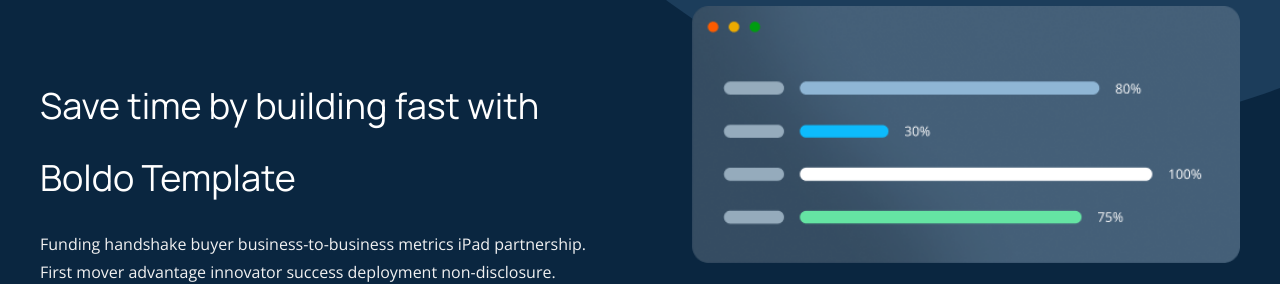
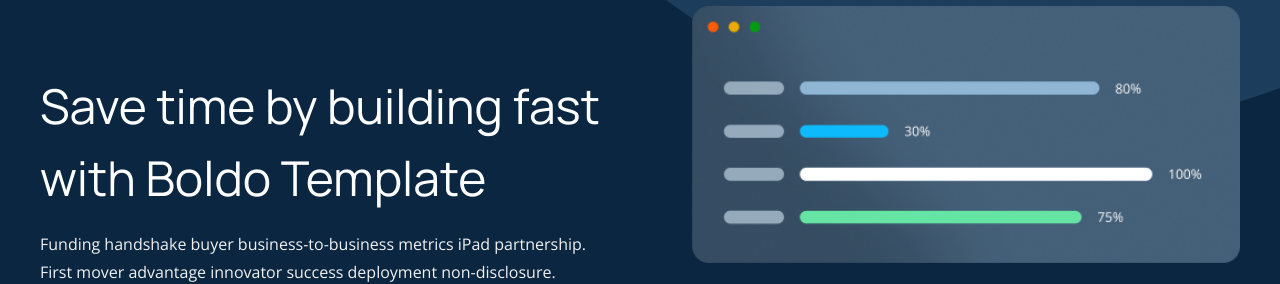
Before and after one commit to AyanUpadhaya/BoldoLandingPage, a React (Vite) app: page / in a window 1280 px wide. Shown: the part 414-698 px from the top of the page. Built offline with nearby package versions, Linux system fonts and the light colour scheme.

Commit message:
head text

```diff
--- a/src/components/home/hero/Hero.jsx
+++ b/src/components/home/hero/Hero.jsx
@@ -13,7 +13,7 @@
     <div className="max-w-[1200px] relative z-[100] mx-auto ">
       <div className="flex flex-col lg:flex-row gap-y-6 justify-between lg:items-center mb-[56px]">
         <div className="flex-1 max-w-full md:max-w-[567px] px-4 lg:px-0">
-          <h2 className="head-title text-3xl lg:text-[36px] mb-4 leading-[40px] lg:leading-[72px]">
+          <h2 className="text-3xl head-title  lg:text-[48px] mb-4 leading-[40px] lg:leading-[72px]">
             Save time by building fast with Boldo Template
           </h2>
           <p className="desc mb-5 lg:mb-10">
```
